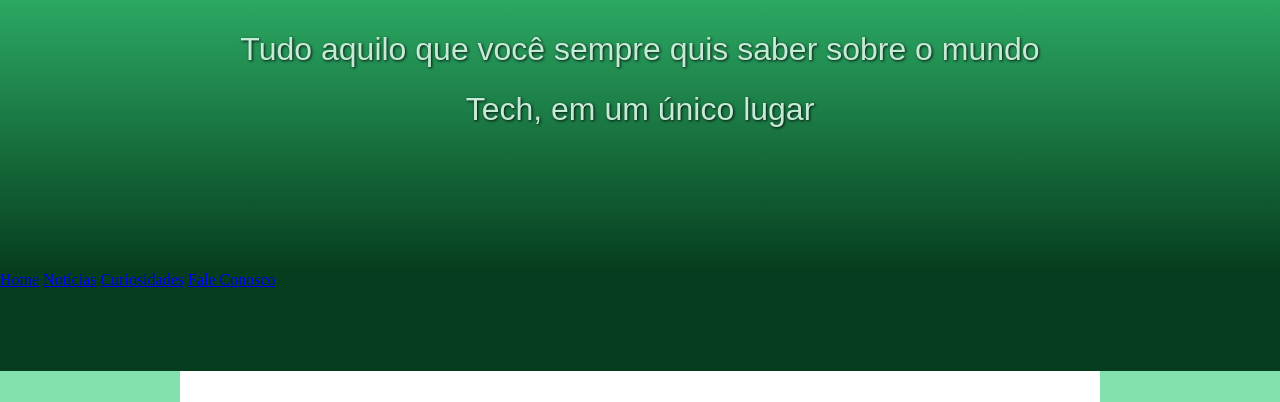
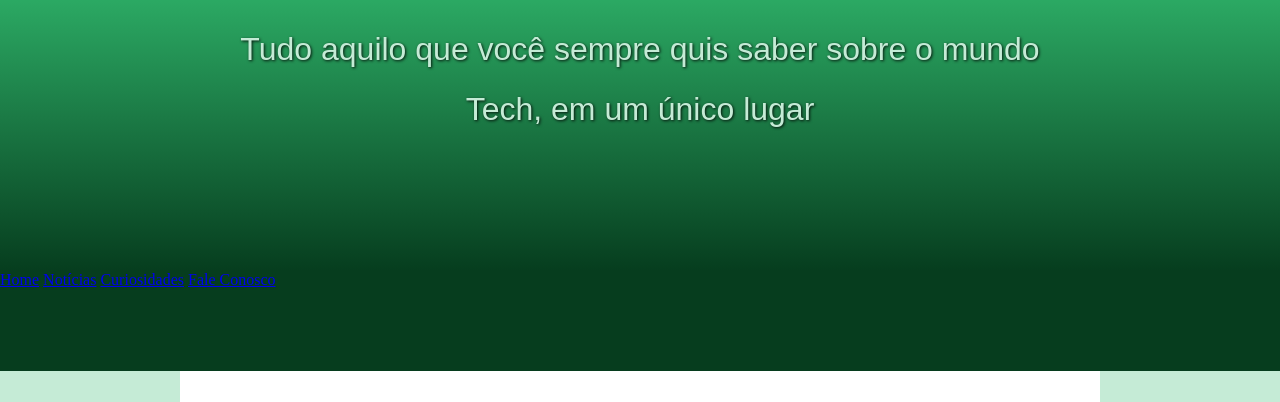
Before and after one commit to Rodrigopca42/projeto_andorid_2.0, a plain HTML site: page index.html in a window 1280 px wide. Shown: the part 129-531 px from the top of the page. Drawn offline with Linux system fonts and the light colour scheme; a web font is replaced by a local one.

Commit message:
readme
readme

```diff
--- a/style.css
+++ b/style.css
@@ -11,7 +11,7 @@ body{
     height: 100%;
     width: 100%;
     margin: 0;
-    background-color: #83e1ad;
+    background-color: #C5EBD6;
 
 }
 
```
